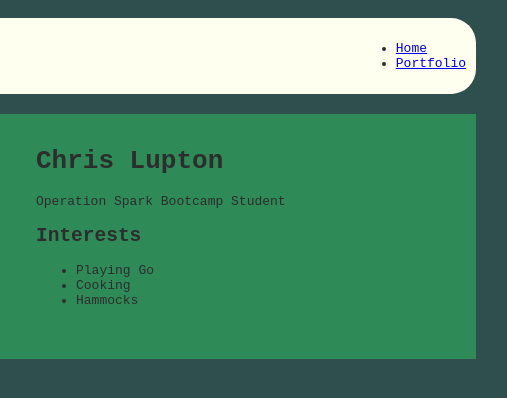
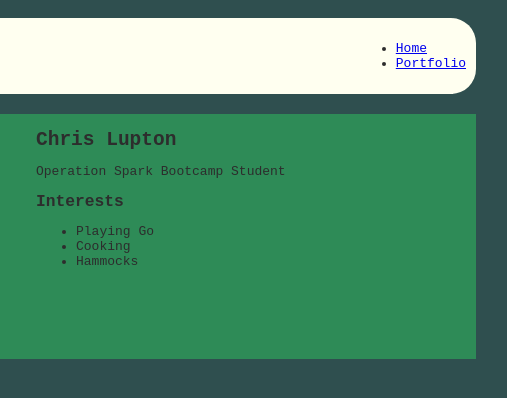
Before and after one commit to clupt/clupt.github.io, a plain HTML site: page index.html in a window 1280 px wide. Shown: the full height of the page, 564-1071 px from the left. Drawn offline with Linux system fonts and the light colour scheme.

Commit message:
My first website update

```diff
--- a/index.html
+++ b/index.html
@@ -87,11 +87,11 @@
                     <img src="http://www.jejuweekly.com/news/photo/201101/1155_1777_2421.jpg">
                 </div>
                 <div class="content">
-                        <h1>Chris Lupton</h1>
+                        <header>Chris Lupton</header>
                         <p>Operation Spark Bootcamp Student</p>
 
                         <section class="interests">
-                            <h1>Interests</h1>
+                            <header>Interests</header>
                             <ul>
                                 <li>Playing Go</li>
                                 <li>Cooking</li>
```
